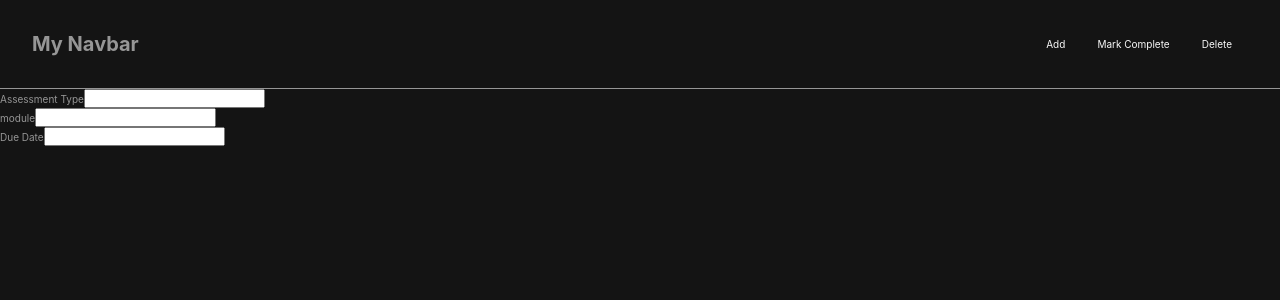
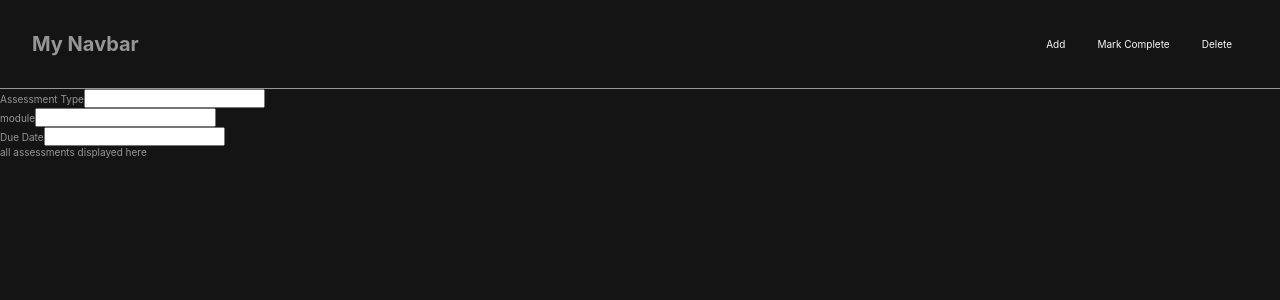
Before and after one commit to KoketsoMawasha/self-student-portal, a React (Create React App) app: page / in a window 1280 px wide. Shown: the top 300 px of the page. Built offline with nearby package versions, Linux system fonts and the light colour scheme.

Commit message:
Display assessments component added

```diff
--- a/src/App.js
+++ b/src/App.js
@@ -1,13 +1,15 @@
 import React from "react";
 import "./App.css";
 import Navbar from "./components/Navbar";
-import AddAssignment from "./components/AddAssignment";
+import AddAssessment from "./components/AddAssessment";
+import Assessments from "./components/Asessments";
 
 function App() {
   return (
     <div className="App">
       <Navbar />
-      <AddAssignment />
+      <AddAssessment />
+      <Assessments />
     </div>
   );
 }
--- /dev/null
+++ b/src/components/Asessments.js
@@ -0,0 +1,9 @@
+import React from "react";
+
+export default function Asessments() {
+  return (
+    <div>
+      <p>all assessments displayed here</p>
+    </div>
+  );
+}
```
Also changed, not shown: src/components/AddAssessment.js (renamed from src/components/AddAssignment.js).
